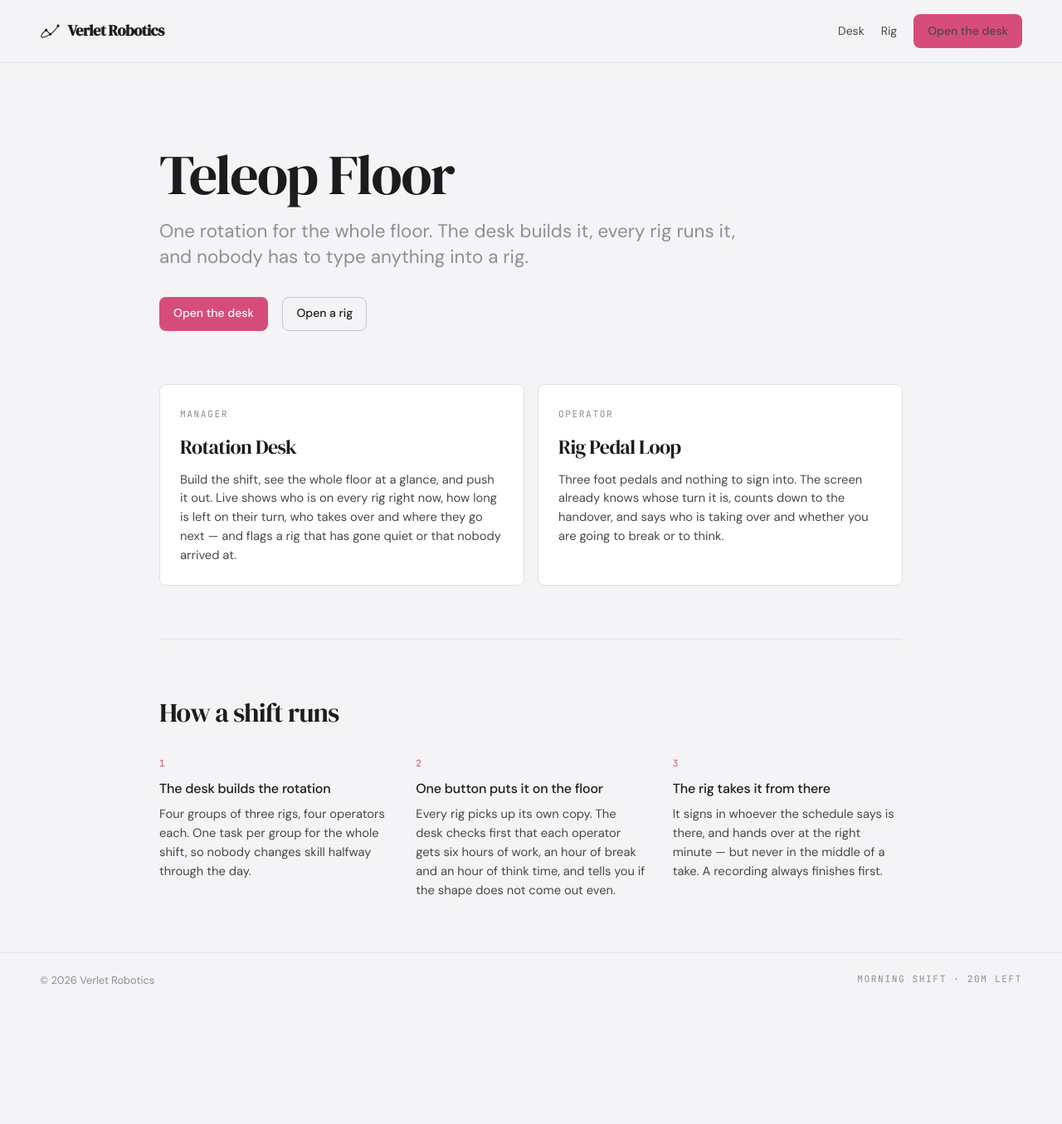
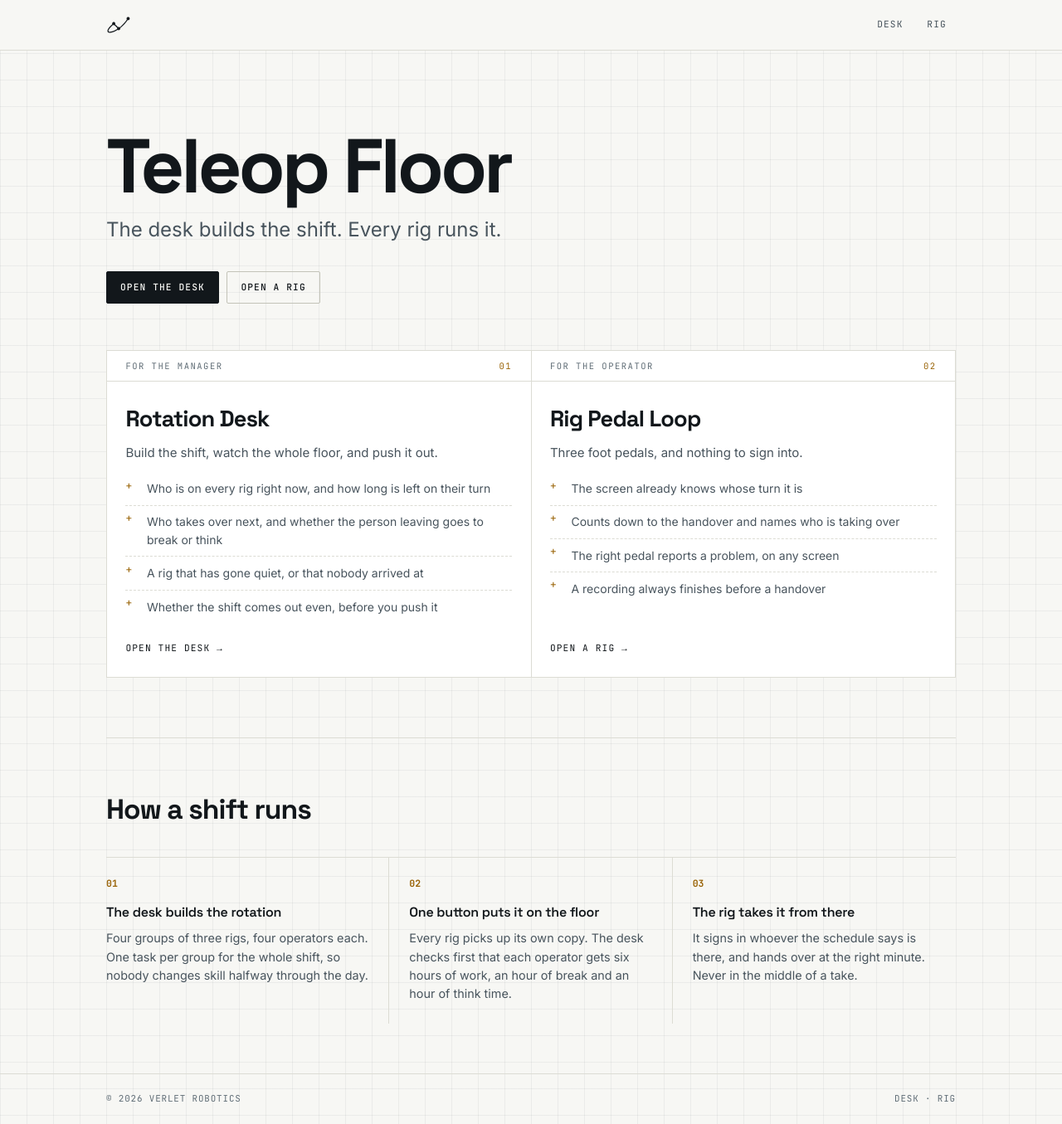
Before and after one commit to k-nizy/Rigs, a website: page index.html in a window 1280 px wide. Shown: the whole page at 83% size. Before the commit the page ends 1214 px from the top, so only its background shows below. Drawn offline with Linux system fonts and the light colour scheme.

Commit message:
Give the landing page a professional face
Two panels saying what the manager and the operator each get, in their
own language rather than feature nouns. No JavaScript, so there is
nothing on it that can go stale.

```diff
--- a/index.html
+++ b/index.html
@@ -3,157 +3,301 @@
 <head>
 <meta charset="utf-8">
 <meta name="viewport" content="width=device-width, initial-scale=1">
-<title>Teleop Floor — Verlet Robotics</title>
-<meta name="description" content="Two screens and one schedule between them. The desk generates the rotation and pushes it out; each rig reads its own copy.">
+<title>Teleop Floor | Verlet Robotics</title>
+<meta name="description" content="The desk builds the shift. Every rig runs it.">
 <link rel="preconnect" href="https://fonts.googleapis.com">
 <link rel="preconnect" href="https://fonts.gstatic.com" crossorigin>
-<link rel="stylesheet" href="https://fonts.googleapis.com/css2?family=DM+Sans:opsz,wght@9..40,400;9..40,500;9..40,700&family=DM+Serif+Display&family=JetBrains+Mono:wght@400;500&display=swap">
+<link rel="stylesheet" href="https://fonts.googleapis.com/css2?family=Space+Grotesk:wght@400;500;600;700&family=Inter:wght@400;500;600&family=JetBrains+Mono:wght@400;500;700&display=swap">
 <link rel="stylesheet" href="packages/brand/brand.css">
 <style>
+/* =====================================================================
+ * A control surface, not a brochure.
+ *
+ * The thing this page is the front door to is a floor: twelve machines,
+ * three shifts, a schedule drawn as a grid. So it is built like an
+ * instrument rather than a landing page - a graph ruling underneath
+ * everything, hairlines instead of shadows, panels with header strips,
+ * and one signal colour used only where something is live or actionable.
+ *
+ * The accent is the floor's own amber. It was already in this repo,
+ * described in the desk's stylesheet as "the rig-floor signal yellow",
+ * and it is the honest colour for this product.
+ *
+ * Type: Space Grotesk is technical without being a novelty, Inter is for
+ * reading, JetBrains Mono is for anything a machine produced. Numbers and
+ * ids are always mono - on these screens RIG-01 and RIG-07 have to stay
+ * apart at a glance.
+ * ===================================================================== */
+
+:root {
+  --bg:        #f7f7f4;   /* warm paper, not the blue-grey of a web app */
+  --bg-2:      #ffffff;
+  --grid:      #0f14180d; /* the ruling. barely there on purpose */
+  --ink:       #12171b;
+  --ink-2:     #48545d;
+  --ink-3:     #616e77;   /* 4.89:1 on the ground. #7d8b95 was 3.26 */
+  --rule:      #dcdcd4;
+  --rule-2:    #c3c3b8;
+  --signal:    #9a6408;   /* the floor's amber. 4.66:1 on the ground,
+                             5.00:1 on a panel. #b8790a was 3.63 */
+}
+
+@media (prefers-color-scheme: dark) {
+  :root:not([data-theme="light"]) {
+    --bg:        #0c0f11;
+    --bg-2:      #14181b;
+    --grid:      #ffffff0a;
+    --ink:       #eef2f3;
+    --ink-2:     #aab6bd;
+    --ink-3:     #75838c;
+    --rule:      #232a2e;
+    --rule-2:    #354046;
+    --signal:    #f0b323;
+  }
+}
+:root[data-theme="dark"] {
+  --bg: #0c0f11; --bg-2: #14181b; --grid: #ffffff0a;
+  --ink: #eef2f3; --ink-2: #aab6bd; --ink-3: #75838c;
+  --rule: #232a2e; --rule-2: #354046;
+  --signal: #f0b323;}
+
 * { box-sizing: border-box; margin: 0; padding: 0; }
 
 body {
-  background: var(--v-ground);
-  color: var(--v-ink);
-  font-family: var(--v-sans);
+  background-color: var(--bg);
+  /* The ruling. A schedule is a grid; the page it lives behind may as
+     well admit it. 32px squares, one hairline, almost invisible. */
+  background-image:
+    linear-gradient(to right, var(--grid) 1px, transparent 1px),
+    linear-gradient(to bottom, var(--grid) 1px, transparent 1px);
+  background-size: 32px 32px;
+  color: var(--ink);
+  font-family: Inter, -apple-system, "Segoe UI", Helvetica, Arial, sans-serif;
   line-height: 1.55;
   -webkit-font-smoothing: antialiased;
 }
+a { color: inherit; }
 
-/* The site's own header shape: mark and wordmark left, one action right,
-   a hairline under the whole thing. */
+.shell { max-width: 70rem; margin: 0 auto; padding: 0 clamp(1.1rem, 4vw, 3rem); }
+
+/* ------------------------------------------------------------- header */
+
 .top {
+  border-bottom: 1px solid var(--rule);
+  background: var(--bg);
+  position: sticky; top: 0; z-index: 20;
+}
+.top .shell {
   display: flex; align-items: center; justify-content: space-between;
-  gap: 1rem;
-  padding: 1.05rem clamp(1.25rem, 5vw, 3rem);
-  border-bottom: 1px solid var(--v-line);
-  background: var(--v-ground);
+  gap: 1rem; height: 3.75rem;
 }
-.top .v-wordmark { font-size: 1.15rem; }
-.top nav { display: flex; align-items: center; gap: 1.25rem; }
-.top nav a { color: var(--v-ink-2); text-decoration: none; font-size: 0.875rem; }
-.top nav a:hover { color: var(--v-ink); }
+/* The mark on its own. With no wordmark beside it there is nothing to
+   balance against, so it carries a little more weight and the anchor
+   takes the accessible name the text used to give it. */
+.lockup { display: inline-flex; align-items: center; text-decoration: none; }
+.lockup .v-mark { width: 1.9rem; height: 1.9rem; }
+.lockup:focus-visible { outline: 2px solid var(--signal); outline-offset: 4px; }
+.top nav { display: flex; align-items: center; gap: 0.4rem; }
+.top nav a {
+  font-family: "JetBrains Mono", monospace; font-size: 0.7rem;
+  letter-spacing: 0.1em; text-transform: uppercase;
+  color: var(--ink-2); text-decoration: none;
+  padding: 0.45rem 0.7rem; border-radius: 2px;
+}
+.top nav a:hover { color: var(--ink); background: var(--bg-2); }
 
-main {
-  max-width: 62rem;
-  margin: 0 auto;
-  padding: clamp(2.5rem, 8vw, 5.5rem) clamp(1.25rem, 5vw, 3rem) 4rem;
-  display: flex; flex-direction: column; gap: clamp(2.5rem, 6vw, 4rem);
+/* Square, not pill. This is a control, not a call to action. */
+.btn {
+  font-family: "JetBrains Mono", monospace; font-size: 0.7rem;
+  letter-spacing: 0.1em; text-transform: uppercase; font-weight: 500;
+  padding: 0.62rem 1rem; border-radius: 2px;
+  background: var(--ink); color: var(--bg);
+  border: 1px solid var(--ink); text-decoration: none;
+  display: inline-block; cursor: pointer;
+  transition: background .12s ease, color .12s ease;
+}
+.btn:hover { background: transparent; color: var(--ink); }
+.btn--ghost { background: transparent; color: var(--ink); border-color: var(--rule-2); }
+.btn--ghost:hover { border-color: var(--ink); background: transparent; }
+.btn:focus-visible { outline: 2px solid var(--signal); outline-offset: 2px; }
+
+/* --------------------------------------------------------------- hero */
+
+.hero { padding: clamp(3rem, 9vw, 6rem) 0 clamp(2rem, 5vw, 3.5rem); position: relative; }
+
+h1 {
+  font-family: "Space Grotesk", sans-serif; font-weight: 700;
+  font-size: clamp(2.9rem, 9vw, 5.75rem);
+  letter-spacing: -0.045em; line-height: 0.94;
+}
+.lede {
+  font-size: clamp(1.1rem, 2.4vw, 1.5rem); color: var(--ink-2);
+  margin-top: 1.1rem; max-width: 34ch; line-height: 1.35;
+}
+.actions { display: flex; gap: 0.6rem; margin-top: 2.1rem; flex-wrap: wrap; }
+
+/* --------------------------------------------------- the two panels */
+
+.panels {
+  display: grid; grid-template-columns: repeat(auto-fit, minmax(21rem, 1fr));
+  gap: 1px; background: var(--rule);
+  border: 1px solid var(--rule);
+  margin-bottom: clamp(3rem, 7vw, 4.5rem);
 }
 
-/* The hero. Serif, tight, and one grey line under it — the whole of the
-   reference page's first screen is those two things and a lot of air. */
-.hero h1 {
-  font-family: var(--v-display);
-  font-weight: 400;
-  font-size: clamp(2.4rem, 7vw, 4.25rem);
-  letter-spacing: var(--v-display-tracking);
-  line-height: 1.02;
-  margin-top: 0.75rem;
+a.panel {
+  display: flex; flex-direction: column; text-decoration: none;
+  background: var(--bg-2); padding: 0;
+  transition: background .12s ease;
 }
-.hero .lede {
-  color: var(--v-muted);
-  font-size: clamp(1.05rem, 2.2vw, 1.4rem);
-  margin-top: 1.1rem;
-  max-width: 46ch;
-  line-height: 1.4;
+a.panel:hover { background: var(--bg); }
+a.panel:focus-visible { outline: 2px solid var(--signal); outline-offset: -2px; }
+
+/* The header strip. Every instrument has one. */
+.panel .strip {
+  display: flex; align-items: center; justify-content: space-between;
+  gap: 1rem; padding: 0.6rem 1.4rem;
+  border-bottom: 1px solid var(--rule);
+  font-family: "JetBrains Mono", monospace; font-size: 0.66rem;
+  letter-spacing: 0.14em; text-transform: uppercase; color: var(--ink-3);
 }
-.hero .actions { display: flex; align-items: center; gap: 1.1rem; margin-top: 2rem; flex-wrap: wrap; }
+.panel .strip span:last-child { color: var(--signal); }
+.panel .body { padding: 1.5rem 1.4rem 1.6rem; display: flex; flex-direction: column; flex: 1; }
+.panel h2 {
+  font-family: "Space Grotesk", sans-serif; font-weight: 700;
+  font-size: 1.7rem; letter-spacing: -0.03em;
+}
+.panel .sub { color: var(--ink-2); font-size: 0.94rem; margin-top: 0.5rem; }
 
-.apps { display: grid; grid-template-columns: repeat(auto-fit, minmax(19rem, 1fr)); gap: 1rem; }
+.panel ul { list-style: none; margin-top: 1.3rem; display: grid; }
+.panel li {
+  font-size: 0.875rem; color: var(--ink-2);
+  padding: 0.55rem 0 0.55rem 1.6rem; position: relative;
+  border-top: 1px dashed var(--rule);
+}
+.panel li:first-child { border-top: 0; padding-top: 0; }
+.panel li:first-child::before { top: 0.16em; }
+.panel li::before {
+  content: "+"; position: absolute; left: 0; top: 0.72em;
+  font-family: "JetBrains Mono", monospace; font-size: 0.8rem;
+  color: var(--signal); line-height: 1;
+}
+.panel .go {
+  margin-top: auto; padding-top: 1.4rem;
+  font-family: "JetBrains Mono", monospace; font-size: 0.7rem;
+  letter-spacing: 0.1em; text-transform: uppercase; color: var(--ink);
+}
+a.panel:hover .go { color: var(--signal); }
 
-a.app {
-  display: block; text-decoration: none; color: inherit;
-  background: var(--v-panel);
-  border: 1px solid var(--v-line);
-  border-radius: var(--v-radius);
-  padding: 1.4rem 1.5rem 1.5rem;
-  transition: border-color .12s ease, transform .12s ease;
-}
-a.app:hover { border-color: var(--v-line-2); transform: translateY(-1px); }
-a.app:focus-visible { outline: 2px solid var(--v-accent); outline-offset: 2px; }
-a.app h2 {
-  font-family: var(--v-display); font-weight: 400;
-  font-size: 1.5rem; letter-spacing: var(--v-display-tracking);
-  margin-top: 0.55rem;
-}
-a.app p { color: var(--v-ink-2); font-size: 0.92rem; margin-top: 0.6rem; }
+/* ------------------------------------------------------------ the steps */
 
+.how { border-top: 1px solid var(--rule); padding: clamp(2.5rem, 6vw, 3.75rem) 0; }
 .how h2 {
-  font-family: var(--v-display); font-weight: 400;
-  font-size: clamp(1.5rem, 3vw, 2rem);
-  letter-spacing: var(--v-display-tracking);
+  font-family: "Space Grotesk", sans-serif; font-weight: 700;
+  font-size: clamp(1.5rem, 3.2vw, 2.1rem); letter-spacing: -0.03em;
 }
 .steps {
   list-style: none; counter-reset: step;
-  display: grid; grid-template-columns: repeat(auto-fit, minmax(16rem, 1fr));
-  gap: 1.75rem 2rem; margin-top: 1.75rem;
+  display: grid; grid-template-columns: repeat(auto-fit, minmax(15rem, 1fr));
+  gap: 0; margin-top: 1.9rem;
+  border-top: 1px solid var(--rule);
 }
-.steps li { counter-increment: step; }
+.steps li {
+  counter-increment: step; padding: 1.4rem 1.5rem 1.5rem 0;
+  border-right: 1px solid var(--rule);
+}
+.steps li:last-child { border-right: 0; }
+.steps li:not(:first-child) { padding-left: 1.5rem; }
 .steps li::before {
-  content: counter(step);
-  font-family: var(--v-mono); font-size: 0.7rem; color: var(--v-accent);
-  display: block; margin-bottom: 0.6rem;
+  content: counter(step, decimal-leading-zero);
+  font-family: "JetBrains Mono", monospace; font-weight: 700;
+  font-size: 0.72rem; color: var(--signal);
+  display: block; margin-bottom: 0.9rem;
 }
-.steps h3 { font-size: 1rem; font-weight: 500; letter-spacing: -0.01em; }
-.steps p { color: var(--v-ink-2); font-size: 0.92rem; margin-top: 0.4rem; }
-
-.note { font-size: 0.92rem; color: var(--v-ink-2); max-width: 68ch; }
-.note code, .flow code {
-  font-family: var(--v-mono); font-size: 0.82em;
-  background: var(--v-sunk); border: 1px solid var(--v-line);
-  padding: 0.06rem 0.32rem; border-radius: var(--v-radius-sm);
+.steps h3 {
+  font-family: "Space Grotesk", sans-serif; font-weight: 600;
+  font-size: 1rem; letter-spacing: -0.015em;
 }
-hr.rule { border: 0; border-top: 1px solid var(--v-line); }
+.steps p { color: var(--ink-2); font-size: 0.9rem; margin-top: 0.45rem; }
 
 footer {
-  border-top: 1px solid var(--v-line);
-  padding: 1.4rem clamp(1.25rem, 5vw, 3rem);
+  border-top: 1px solid var(--rule);
+  font-family: "JetBrains Mono", monospace; font-size: 0.68rem;
+  letter-spacing: 0.08em; text-transform: uppercase; color: var(--ink-3);
+}
+footer .shell {
   display: flex; justify-content: space-between; gap: 1rem; flex-wrap: wrap;
-  font-size: 0.8rem; color: var(--v-muted);
+  padding-top: 1.35rem; padding-bottom: 1.35rem;
+}
+footer a { color: var(--ink-3); text-decoration: none; }
+footer a:hover { color: var(--ink); }
+
+@media (max-width: 46rem) {
+  .steps li { border-right: 0; border-bottom: 1px solid var(--rule); padding-left: 0; }
+  .steps li:last-child { border-bottom: 0; }
+  .steps li:not(:first-child) { padding-left: 0; }
 }
 </style>
 </head>
 <body>
 
 <header class="top">
-  <a class="v-lockup" href="/">
+  <div class="shell">
+    <a class="lockup" href="/" aria-label="Verlet Robotics">
       <span class="v-mark" aria-hidden="true"></span>
-    <span class="v-wordmark">Verlet Robotics</span>
     </a>
+    <!-- Navigation only. The actions live in the hero, under the line
+         that explains them - the same button in both places is the same
+         decision asked twice. -->
     <nav>
       <a href="rotation-desk-v1/">Desk</a>
       <a href="apps/rig/">Rig</a>
-    <a class="v-btn" href="rotation-desk-v1/">Open the desk</a>
     </nav>
+  </div>
 </header>
 
-<main>
+<div class="shell">
 
   <section class="hero">
-    <h1>Teleop Floor</h1>
-    <p class="lede">One rotation for the whole floor. The desk builds it, every rig runs it, and nobody has to type anything into a rig.</p>
+    <h1>Teleop&nbsp;Floor</h1>
+    <p class="lede">The desk builds the shift. Every rig runs it.</p>
     <div class="actions">
-      <a class="v-btn" href="rotation-desk-v1/">Open the desk</a>
-      <a class="v-btn v-btn--quiet" href="apps/rig/">Open a rig</a>
+      <a class="btn" href="rotation-desk-v1/">Open the desk</a>
+      <a class="btn btn--ghost" href="apps/rig/">Open a rig</a>
     </div>
   </section>
 
-  <section class="apps">
-    <a class="app" href="rotation-desk-v1/">
-      <span class="v-eyebrow">Manager</span>
+  <section class="panels">
+    <a class="panel" href="rotation-desk-v1/">
+      <div class="strip"><span>For the manager</span><span>01</span></div>
+      <div class="body">
         <h2>Rotation Desk</h2>
-      <p>Build the shift, see the whole floor at a glance, and push it out. Live shows who is on every rig right now, how long is left on their turn, who takes over and where they go next &mdash; and flags a rig that has gone quiet or that nobody arrived at.</p>
+        <p class="sub">Build the shift, watch the whole floor, and push it out.</p>
+        <ul>
+          <li>Who is on every rig right now, and how long is left on their turn</li>
+          <li>Who takes over next, and whether the person leaving goes to break or think</li>
+          <li>A rig that has gone quiet, or that nobody arrived at</li>
+          <li>Whether the shift comes out even, before you push it</li>
+        </ul>
+        <span class="go">Open the desk &rarr;</span>
+      </div>
     </a>
 
-    <a class="app" href="apps/rig/">
-      <span class="v-eyebrow">Operator</span>
+    <a class="panel" href="apps/rig/">
+      <div class="strip"><span>For the operator</span><span>02</span></div>
+      <div class="body">
         <h2>Rig Pedal Loop</h2>
-      <p>Three foot pedals and nothing to sign into. The screen already knows whose turn it is, counts down to the handover, and says who is taking over and whether you are going to break or to think.</p>
+        <p class="sub">Three foot pedals, and nothing to sign into.</p>
+        <ul>
+          <li>The screen already knows whose turn it is</li>
+          <li>Counts down to the handover and names who is taking over</li>
+          <li>The right pedal reports a problem, on any screen</li>
+          <li>A recording always finishes before a handover</li>
+        </ul>
+        <span class="go">Open a rig &rarr;</span>
+      </div>
     </a>
   </section>
-
-  <hr class="rule">
 
   <section class="how">
     <h2>How a shift runs</h2>
@@ -164,64 +308,23 @@ footer {
       </li>
       <li>
         <h3>One button puts it on the floor</h3>
-        <p>Every rig picks up its own copy. The desk checks first that each operator gets six hours of work, an hour of break and an hour of think time, and tells you if the shape does not come out even.</p>
+        <p>Every rig picks up its own copy. The desk checks first that each operator gets six hours of work, an hour of break and an hour of think time.</p>
       </li>
       <li>
         <h3>The rig takes it from there</h3>
-        <p>It signs in whoever the schedule says is there, and hands over at the right minute &mdash; but never in the middle of a take. A recording always finishes first.</p>
+        <p>It signs in whoever the schedule says is there, and hands over at the right minute. Never in the middle of a take.</p>
       </li>
     </ol>
   </section>
 
-</main>
+</div>
 
 <footer>
+  <div class="shell">
     <span>&copy; 2026 Verlet Robotics</span>
-  <!-- Filled in below. Empty if the script does not run, because a wrong
-       shift on a wall is worse than no shift. -->
-  <span class="v-eyebrow" id="now"></span>
+    <span><a href="rotation-desk-v1/">Desk</a> &middot; <a href="apps/rig/">Rig</a></span>
+  </div>
 </footer>
-
-<script src="packages/engine/rotation-engine.js"></script>
-<script>
-/* Which shift is running, right now.
- *
- * Read from the engine's own SHIFTS table rather than written out here.
- * The times were hard-coded on this page and nowhere else was, which is
- * exactly how a landing page ends up quietly disagreeing with the floor
- * it describes. The desk and the rig read the same table.
- */
-(function () {
-  var RE = window.RotationEngine;
-  var out = document.getElementById("now");
-  if (!RE || !RE.SHIFTS || !out) return;
-
-  var LEN = 480;   // every shift is eight hours
-
-  function current(mins) {
-    for (var i = 0; i < RE.SHIFTS.length; i++) {
-      var s = RE.SHIFTS[i];
-      if (mins >= s.start && mins < s.start + LEN) return s;
-    }
-    return null;
-  }
-
-  function tick() {
-    var d = new Date();
-    var mins = d.getHours() * 60 + d.getMinutes();
-    var s = current(mins);
-    if (!s) { out.textContent = ""; return; }
-
-    var left = s.start + LEN - mins;
-    var h = Math.floor(left / 60), m = left % 60;
-    out.textContent = s.label + " shift · "
-      + (h ? h + "h " + m + "m" : m + "m") + " left";
-  }
-
-  tick();
-  setInterval(tick, 30000);
-}());
-</script>
 
 </body>
 </html>
--- a/packages/brand/brand.css
+++ b/packages/brand/brand.css
@@ -33,6 +33,10 @@
   --v-line-2:  #c7c7cc;
   --v-accent:  #d64d7a;   /* the one saturated colour; use it sparingly */
   --v-accent-ink: #ffffff;
+  /* The accent at low alpha. A token because box-shadow cannot fade a
+     colour on its own, and the alternative is hard-coding the accent
+     somewhere it will not follow the theme. */
+  --v-accent-glow: rgba(214, 77, 122, 0.55);
 
   /* Kept from the apps' own vocabulary rather than replaced. The desk
      tells break from think from work at a glance, and that is a job
@@ -68,6 +72,7 @@
     --v-line-2:  #3a3a42;
     --v-accent:  #e8688f;
     --v-accent-ink: #1c1c1e;
+    --v-accent-glow: rgba(232, 104, 143, 0.55);
 
     --v-work:    #5fbf87;
     --v-break:   #e0a33a;
@@ -87,6 +92,7 @@
   --v-line-2:  #3a3a42;
   --v-accent:  #e8688f;
   --v-accent-ink: #1c1c1e;
+  --v-accent-glow: rgba(232, 104, 143, 0.55);
 
   --v-work:    #5fbf87;
   --v-break:   #e0a33a;
```
Lines whose indentation alone changed are shown as unchanged.
